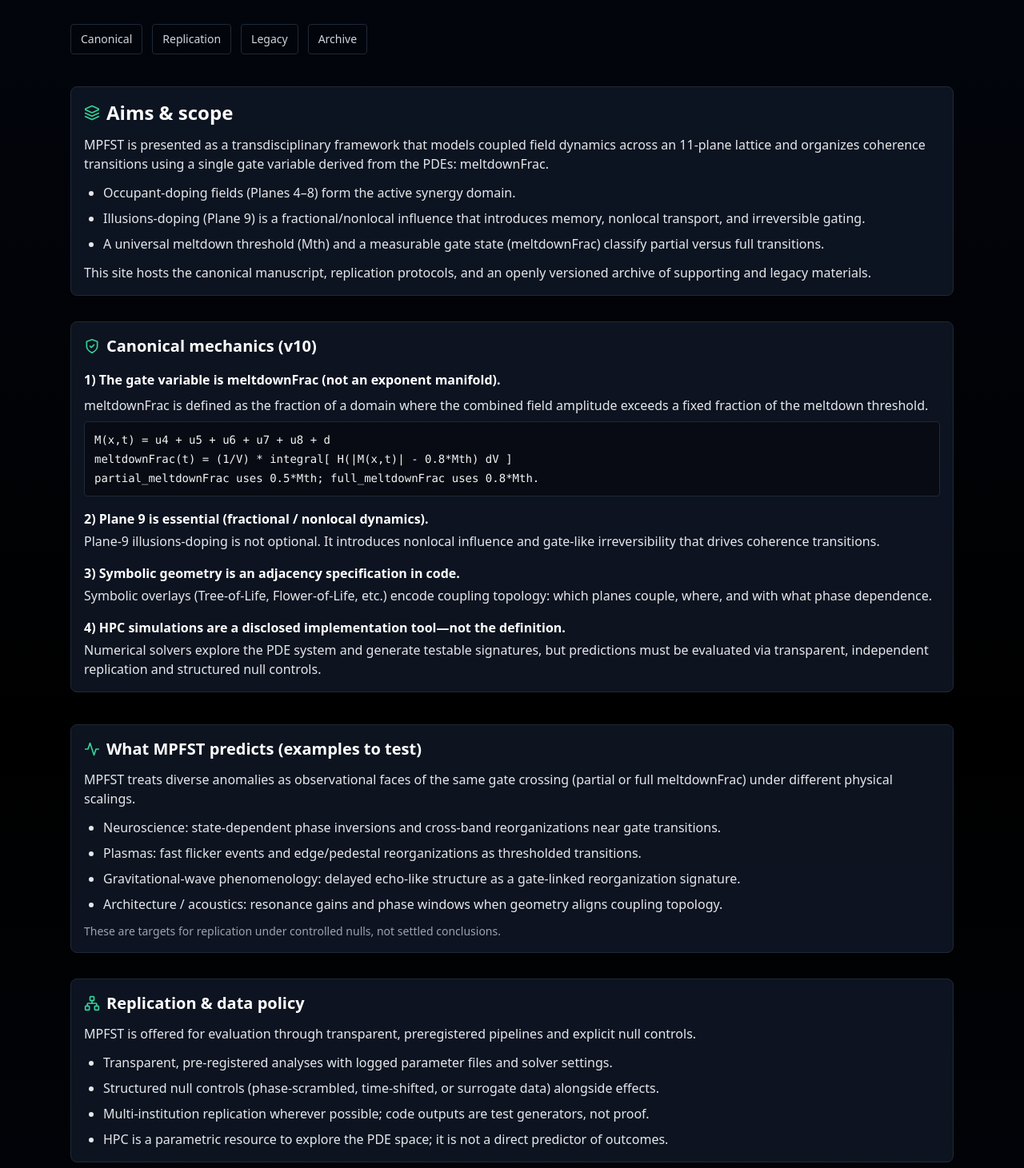
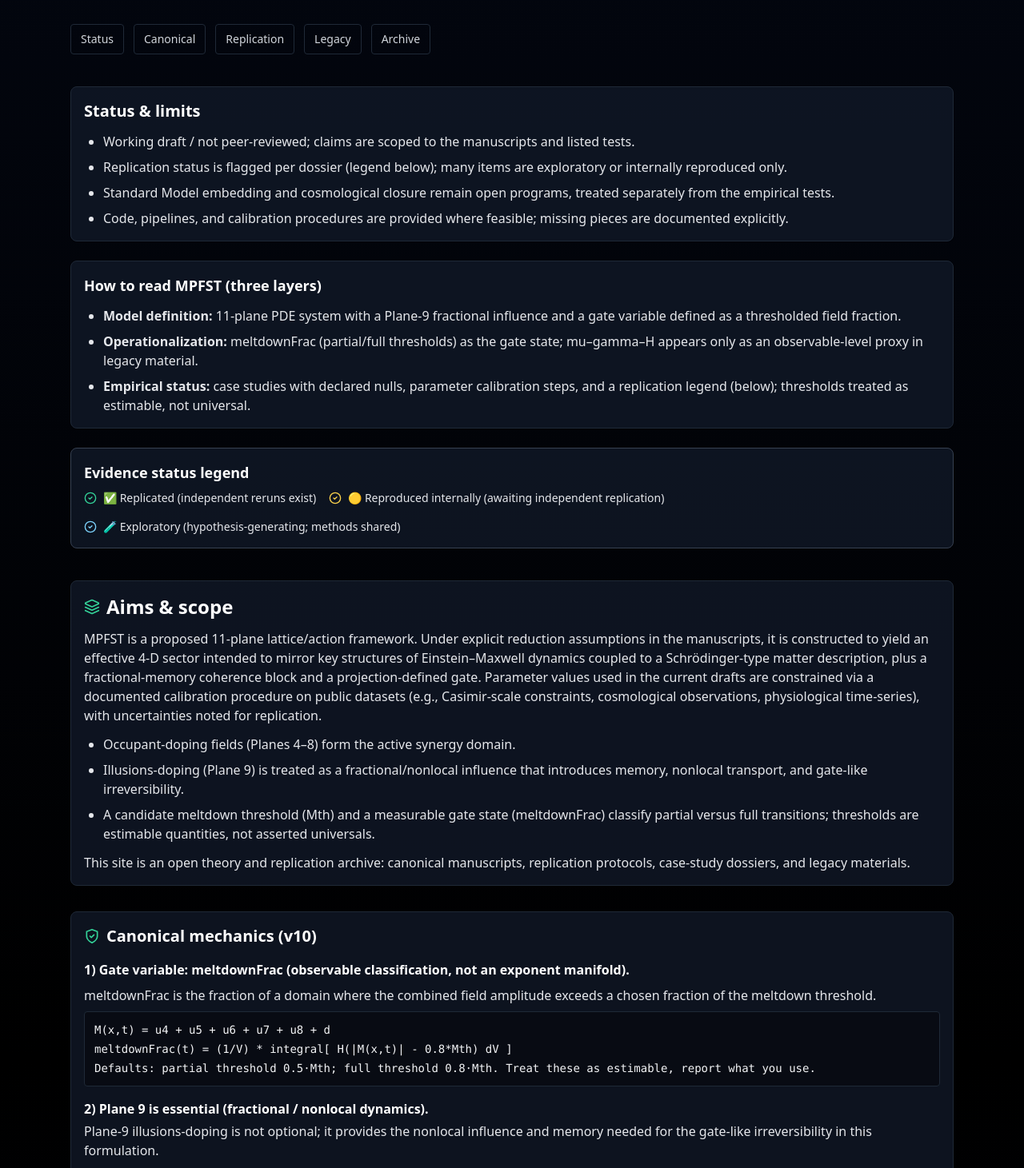
Before and after one commit to carli0128/mpfst.com, a Next.js app: page / in a window 1280 px wide. Shown: the part 409-1870 px from the top of the page at 80% size. Built offline with nearby package versions, Linux system fonts and the light colour scheme.

Commit message:
Refine MPFST copy for publication-facing tone

```diff
--- a/components/MPFSTWebsite.tsx
+++ b/components/MPFSTWebsite.tsx
@@ -6,6 +6,7 @@ import MotionDiv from "@/components/ui/MotionDiv";
 import {
   Activity,
   Archive as ArchiveIcon,
+  CheckCircle2,
   Compass,
   FileText,
   Layers,
@@ -36,15 +37,13 @@ export default function MPFSTWebsite() {
           >
             <div className="flex items-center gap-3 text-sm uppercase tracking-[0.2em] text-emerald-300">
               <Sparkles className="w-4 h-4" />
-              <span>MeltdownFrac + Plane 9 gated</span>
+              <span>Open theory + replication hub</span>
             </div>
             <h1 className="text-4xl md:text-5xl font-bold">
               Multi-Plane Field Synergy Theory (MPFST)
             </h1>
             <p className="text-lg text-gray-200 max-w-4xl">
-              An 11-plane action/PDE framework centered on a single gate mechanism—meltdown threshold + meltdownFrac—used to model coherence
-              transitions and "synergy reorganizations" across domains. Plane 9 is essential; the gate is driven by the combined occupant +
-              illusions field sum.
+              An 11-plane action/PDE proposal centered on a meltdown threshold + meltdownFrac gate used to model coherence transitions. Plane 9 is treated as essential (fractional / nonlocal influence), and the gate is driven by the combined occupant + illusions field sum. This site is a living preprint + replication archive.
             </p>
             <div className="flex flex-wrap gap-3">
               <a className={primaryCta} href="/MPFST-Publication-Manuscript-10.pdf" target="_blank" rel="noopener">
@@ -60,6 +59,9 @@ export default function MPFSTWebsite() {
           </MotionDiv>
 
           <nav className="flex flex-wrap gap-3 text-sm text-gray-300">
+            <Link href="#status" className="px-3 py-2 rounded border border-gray-800 hover:border-emerald-400/70 hover:text-white">
+              Status
+            </Link>
             <Link href="#canonical" className="px-3 py-2 rounded border border-gray-800 hover:border-emerald-400/70 hover:text-white">
               Canonical
             </Link>
@@ -75,7 +77,43 @@ export default function MPFSTWebsite() {
           </nav>
         </header>
 
-        <section id="canonical" className="space-y-8">
+        <section id="status" className="space-y-6">
+          <Card className="bg-gray-900/80 border-gray-800">
+            <CardContent className="space-y-3">
+              <h2 className="text-xl font-semibold">Status &amp; limits</h2>
+              <ul className="list-disc ml-6 space-y-2 text-gray-200">
+                <li>Working draft / not peer-reviewed; claims are scoped to the manuscripts and listed tests.</li>
+                <li>Replication status is flagged per dossier (legend below); many items are exploratory or internally reproduced only.</li>
+                <li>Standard Model embedding and cosmological closure remain open programs, treated separately from the empirical tests.</li>
+                <li>Code, pipelines, and calibration procedures are provided where feasible; missing pieces are documented explicitly.</li>
+              </ul>
+            </CardContent>
+          </Card>
+
+          <Card className="bg-gray-900/80 border-gray-800">
+            <CardContent className="space-y-3">
+              <h3 className="text-lg font-semibold">How to read MPFST (three layers)</h3>
+              <ul className="list-disc ml-6 space-y-2 text-gray-200">
+                <li><strong>Model definition:</strong> 11-plane PDE system with a Plane-9 fractional influence and a gate variable defined as a thresholded field fraction.</li>
+                <li><strong>Operationalization:</strong> meltdownFrac (partial/full thresholds) as the gate state; mu–gamma–H appears only as an observable-level proxy in legacy material.</li>
+                <li><strong>Empirical status:</strong> case studies with declared nulls, parameter calibration steps, and a replication legend (below); thresholds treated as estimable, not universal.</li>
+              </ul>
+            </CardContent>
+          </Card>
+
+          <Card className="bg-gray-900/80 border border-emerald-800/60">
+            <CardContent className="space-y-2">
+              <h3 className="text-lg font-semibold">Evidence status legend</h3>
+              <div className="flex flex-wrap gap-4 text-gray-200 text-sm">
+                <span className="flex items-center gap-2"><CheckCircle2 className="w-4 h-4 text-emerald-400" /> ✅ Replicated (independent reruns exist)</span>
+                <span className="flex items-center gap-2"><CheckCircle2 className="w-4 h-4 text-amber-300" /> 🟡 Reproduced internally (awaiting independent replication)</span>
+                <span className="flex items-center gap-2"><CheckCircle2 className="w-4 h-4 text-sky-300" /> 🧪 Exploratory (hypothesis-generating; methods shared)</span>
+              </div>
+            </CardContent>
+          </Card>
+        </section>
+
+        <section id="canonical" className="space-y-8 mt-10">
           <Card className="bg-gray-900/80 border-gray-800">
             <CardContent className="space-y-3">
               <div className="flex items-center gap-2">
@@ -83,16 +121,15 @@ export default function MPFSTWebsite() {
                 <h2 className="text-2xl font-semibold">Aims &amp; scope</h2>
               </div>
               <p className="text-gray-200">
-                MPFST is presented as a transdisciplinary framework that models coupled field dynamics across an 11-plane lattice and organizes
-                coherence transitions using a single gate variable derived from the PDEs: meltdownFrac.
+                MPFST is a proposed 11-plane lattice/action framework. Under explicit reduction assumptions in the manuscripts, it is constructed to yield an effective 4-D sector intended to mirror key structures of Einstein–Maxwell dynamics coupled to a Schrödinger-type matter description, plus a fractional-memory coherence block and a projection-defined gate. Parameter values used in the current drafts are constrained via a documented calibration procedure on public datasets (e.g., Casimir-scale constraints, cosmological observations, physiological time-series), with uncertainties noted for replication.
               </p>
               <ul className="list-disc ml-6 space-y-2 text-gray-200">
                 <li>Occupant-doping fields (Planes 4–8) form the active synergy domain.</li>
-                <li>Illusions-doping (Plane 9) is a fractional/nonlocal influence that introduces memory, nonlocal transport, and irreversible gating.</li>
-                <li>A universal meltdown threshold (Mth) and a measurable gate state (meltdownFrac) classify partial versus full transitions.</li>
+                <li>Illusions-doping (Plane 9) is treated as a fractional/nonlocal influence that introduces memory, nonlocal transport, and gate-like irreversibility.</li>
+                <li>A candidate meltdown threshold (Mth) and a measurable gate state (meltdownFrac) classify partial versus full transitions; thresholds are estimable quantities, not asserted universals.</li>
               </ul>
               <p className="text-gray-200">
-                This site hosts the canonical manuscript, replication protocols, and an openly versioned archive of supporting and legacy materials.
+                This site is an open theory and replication archive: canonical manuscripts, replication protocols, case-study dossiers, and legacy materials.
               </p>
             </CardContent>
           </Card>
@@ -105,28 +142,28 @@ export default function MPFSTWebsite() {
               </div>
               <div className="space-y-4 text-gray-200">
                 <div className="space-y-2">
-                  <h4 className="font-semibold text-white">1) The gate variable is meltdownFrac (not an exponent manifold).</h4>
-                  <p>meltdownFrac is defined as the fraction of a domain where the combined field amplitude exceeds a fixed fraction of the meltdown threshold.</p>
+                  <h4 className="font-semibold text-white">1) Gate variable: meltdownFrac (observable classification, not an exponent manifold).</h4>
+                  <p>meltdownFrac is the fraction of a domain where the combined field amplitude exceeds a chosen fraction of the meltdown threshold.</p>
                   <div className="bg-black/40 border border-gray-800 rounded p-3 text-sm font-mono text-gray-100 space-y-1">
                     <p>M(x,t) = u4 + u5 + u6 + u7 + u8 + d</p>
                     <p>meltdownFrac(t) = (1/V) * integral[ H(|M(x,t)| - 0.8*Mth) dV ]</p>
-                    <p>partial_meltdownFrac uses 0.5*Mth; full_meltdownFrac uses 0.8*Mth.</p>
+                    <p>Defaults: partial threshold 0.5·Mth; full threshold 0.8·Mth. Treat these as estimable, report what you use.</p>
                   </div>
                 </div>
 
                 <div className="space-y-1">
                   <h4 className="font-semibold text-white">2) Plane 9 is essential (fractional / nonlocal dynamics).</h4>
-                  <p>Plane-9 illusions-doping is not optional. It introduces nonlocal influence and gate-like irreversibility that drives coherence transitions.</p>
+                  <p>Plane-9 illusions-doping is not optional; it provides the nonlocal influence and memory needed for the gate-like irreversibility in this formulation.</p>
                 </div>
 
                 <div className="space-y-1">
-                  <h4 className="font-semibold text-white">3) Symbolic geometry is an adjacency specification in code.</h4>
-                  <p>Symbolic overlays (Tree-of-Life, Flower-of-Life, etc.) encode coupling topology: which planes couple, where, and with what phase dependence.</p>
+                  <h4 className="font-semibold text-white">3) Symbolic geometry = adjacency specification in code.</h4>
+                  <p>Symbolic overlays (Tree-of-Life, Flower-of-Life, etc.) map to explicit coupling/adjacency tensors that declare which planes couple, where, and with what phase dependence.</p>
                 </div>
 
                 <div className="space-y-1">
-                  <h4 className="font-semibold text-white">4) HPC simulations are a disclosed implementation tool—not the definition.</h4>
-                  <p>Numerical solvers explore the PDE system and generate testable signatures, but predictions must be evaluated via transparent, independent replication and structured null controls.</p>
+                  <h4 className="font-semibold text-white">4) HPC simulations are an exploratory tool, not the claim.</h4>
+                  <p>Numerical solvers are used to explore the PDE space and generate testable signatures; claims are tied to transparent, independent replication with structured null controls.</p>
                 </div>
               </div>
             </CardContent>
@@ -138,10 +175,10 @@ export default function MPFSTWebsite() {
             <CardContent className="space-y-3">
               <div className="flex items-center gap-2">
                 <Activity className="w-5 h-5 text-emerald-400" />
-                <h3 className="text-xl font-semibold">What MPFST predicts (examples to test)</h3>
+                <h3 className="text-xl font-semibold">What MPFST predicts (case studies to test)</h3>
               </div>
               <p className="text-gray-200">
-                MPFST treats diverse anomalies as observational faces of the same gate crossing (partial or full meltdownFrac) under different physical scalings.
+                MPFST treats diverse anomalies as observational faces of the same gate crossing (partial or full meltdownFrac) under different physical scalings. Each dossier lists its evidence status (legend above).
               </p>
               <ul className="list-disc ml-6 space-y-2 text-gray-200">
                 <li>Neuroscience: state-dependent phase inversions and cross-band reorganizations near gate transitions.</li>
@@ -149,7 +186,7 @@ export default function MPFSTWebsite() {
                 <li>Gravitational-wave phenomenology: delayed echo-like structure as a gate-linked reorganization signature.</li>
                 <li>Architecture / acoustics: resonance gains and phase windows when geometry aligns coupling topology.</li>
               </ul>
-              <p className="text-gray-400 text-sm">These are targets for replication under controlled nulls, not settled conclusions.</p>
+              <p className="text-gray-400 text-sm">Targets for replication under controlled nulls; not presented as settled conclusions.</p>
             </CardContent>
           </Card>
 
@@ -159,12 +196,12 @@ export default function MPFSTWebsite() {
                 <Network className="w-5 h-5 text-emerald-400" />
                 <h3 className="text-xl font-semibold">Replication &amp; data policy</h3>
               </div>
-              <p className="text-gray-200">MPFST is offered for evaluation through transparent, preregistered pipelines and explicit null controls.</p>
               <ul className="list-disc ml-6 space-y-2 text-gray-200">
-                <li>Transparent, pre-registered analyses with logged parameter files and solver settings.</li>
-                <li>Structured null controls (phase-scrambled, time-shifted, or surrogate data) alongside effects.</li>
-                <li>Multi-institution replication wherever possible; code outputs are test generators, not proof.</li>
-                <li>HPC is a parametric resource to explore the PDE space; it is not a direct predictor of outcomes.</li>
+                <li>Public data first: analyses are designed to be re-runnable from open archives; where access is restricted, we provide synthetic/benchmark alternatives and document gaps.</li>
+                <li>Transparent, pre-registered pipelines with logged parameter files and solver settings wherever possible.</li>
+                <li>Structured null controls (phase-scrambled, time-shifted, or surrogate data) reported alongside effects.</li>
+                <li>Multi-institution replication prioritized; code outputs are test generators, not evidence of empirical truth.</li>
+                <li>HPC resources explore the PDE space; they are not treated as direct predictors.</li>
               </ul>
             </CardContent>
           </Card>
@@ -175,7 +212,7 @@ export default function MPFSTWebsite() {
             <CardContent className="space-y-3">
               <div className="flex items-center gap-2">
                 <ArchiveIcon className="w-5 h-5 text-amber-300" />
-                <h3 className="text-xl font-semibold">Legacy / archived materials (mu–gamma–H coherence meter)</h3>
+                <h3 className="text-xl font-semibold">Legacy / archived materials (mu–gamma–H coherence proxy)</h3>
               </div>
               <p className="text-gray-200">
                 Some prior MPFST material used a mu–gamma–H coherence meter and a derived score mℓ(mu,gamma,H) as an observational proxy layer. This layer is now considered legacy and is under reevaluation relative to the canonical gate definition (meltdownFrac).
```
Also changed, not shown: pages/experimentalists.tsx (+24 -15 lines).
